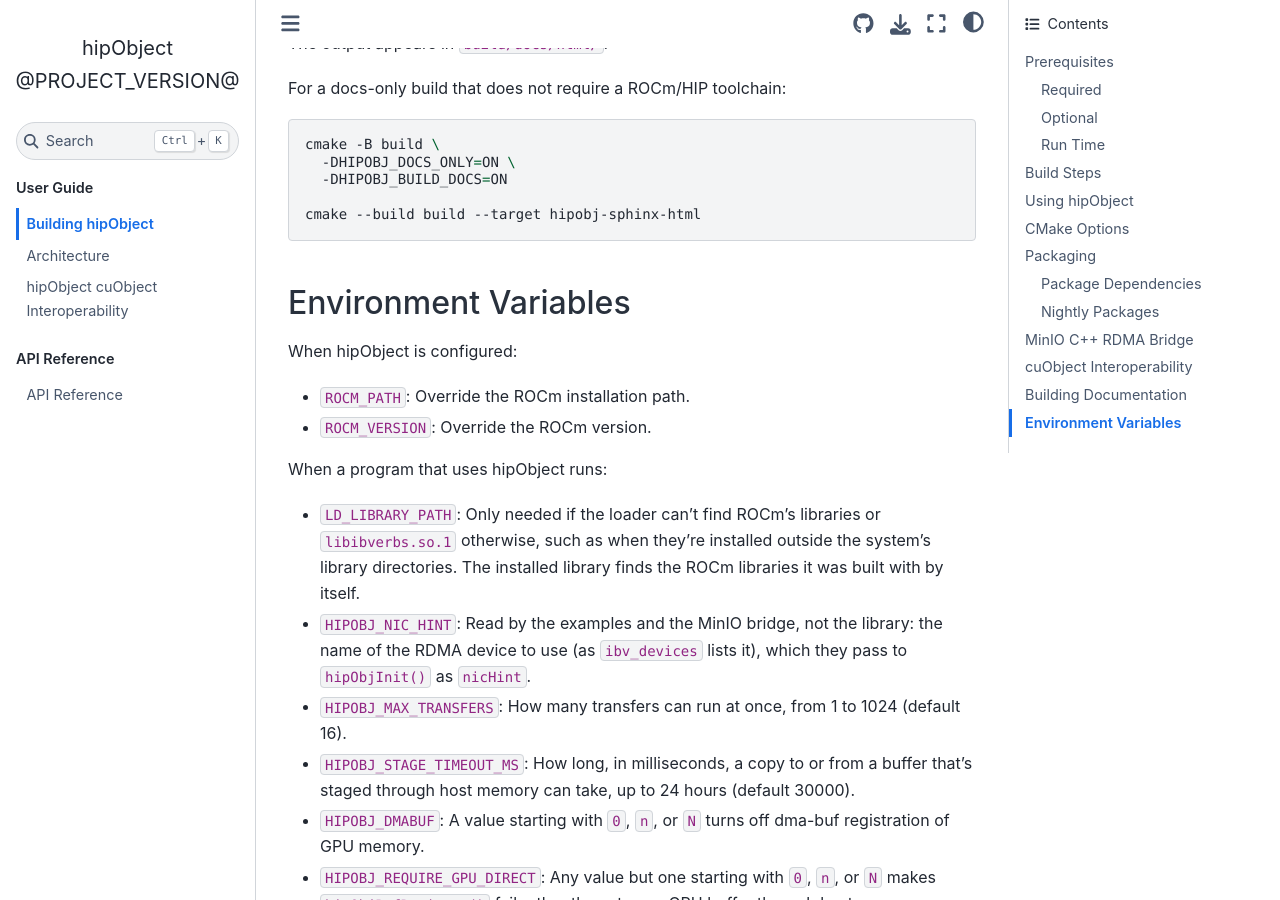
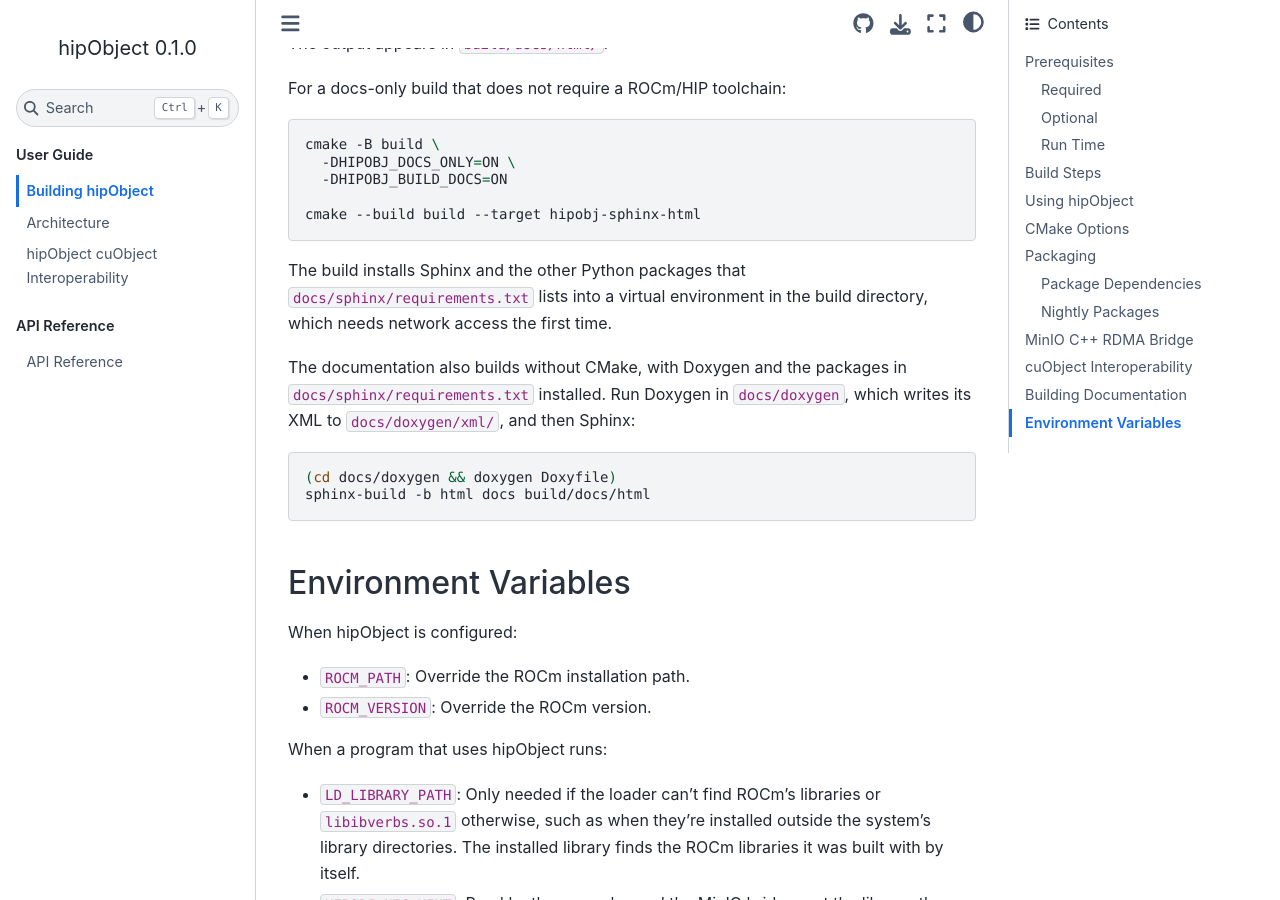
Before and after one commit to ROCm/hipObject, a Sphinx documentation site: the page built from docs/building.rst, in a window 1280 px wide and 900 px high, scrolled down 10261 px. Built offline with Sphinx 7.4.7 and the Sphinx Book theme 1.1.4, drawn with Linux system fonts in a browser that asks for light colours.

Commit message:
Make the documentation build without CMake (#258)
docs/conf.py and the Doxygen configuration were templates that CMake
filled in with configure_file(): the version, the Doxygen output
directory, and Breathe's XML path. Run on their own, as Read the Docs
runs them for rocm-systems projects, they didn't work. Both now work
as committed, and the CMake build only sends their output to the build
tree.

- docs/Doxyfile.in is now docs/doxygen/Doxyfile, with paths relative to
  docs/doxygen. Running doxygen there writes the XML to
  docs/doxygen/xml/, which .gitignore ignores. STRIP_FROM_PATH = ../..
  keeps the XML's file names relative to the repository root
  (include/hipobj.h). PROJECT_NUMBER is gone, since nothing that
  Breathe renders uses it.
- docs/conf.py reads the version from the top-level CMakeLists.txt, and
  looks for the XML in doxygen/xml by default.
- HIPOBJDocumentation.cmake writes a Doxyfile in the build tree that
  @INCLUDEs the committed one and changes only OUTPUT_DIRECTORY, and
  runs doxygen in docs/doxygen. It runs Sphinx on docs/ directly, and
  passes the XML's location in the build tree with
  -D breathe_projects.hipobj=..., so it no longer copies conf.py into
  the build tree.
- The documentation's Python requirements moved from the top-level
  requirements.txt to docs/sphinx/requirements.txt, where ROCm
  projects keep them. The requirements.txt entries in the workflows'
  path filters are gone, since docs/** covers the new location, and the
  documentation check and deploy workflows also run when the top-level
  CMakeLists.txt changes, since conf.py reads the version from it.

docs/building.rst describes the virtual environment and the build
without CMake, AGENTS.md says to keep CMake substitutions out of both
files, and CHANGELOG.md has an entry for the moves.

Testing: built the documentation before and after the change with a
docs-only CMake configuration. The Doxygen XML is the same apart from
its record of the configuration, and the HTML from clean builds is
identical apart from Sphinx's .buildinfo file. Running doxygen in
docs/doxygen and then sphinx-build -W on docs, without CMake, produces
the same HTML. black, pylint, vermin, cmakelint, actionlint, doc8, and
codespell are clean.

Co-authored-by: Claude <noreply@anthropic.com>

```diff
--- a/docs/building.rst
+++ b/docs/building.rst
@@ -517,6 +517,21 @@ toolchain:
 
    cmake --build build --target hipobj-sphinx-html
 
+The build installs Sphinx and the other Python packages
+that ``docs/sphinx/requirements.txt`` lists into a virtual
+environment in the build directory, which needs network
+access the first time.
+
+The documentation also builds without CMake, with Doxygen
+and the packages in ``docs/sphinx/requirements.txt``
+installed. Run Doxygen in ``docs/doxygen``, which writes its
+XML to ``docs/doxygen/xml/``, and then Sphinx:
+
+.. code-block:: bash
+
+   (cd docs/doxygen && doxygen Doxyfile)
+   sphinx-build -b html docs build/docs/html
+
 Environment Variables
 ---------------------
 
--- a/docs/conf.py
+++ b/docs/conf.py
@@ -5,7 +5,14 @@
 # Sphinx reads its settings from lowercase module-level names
 # pylint: disable=invalid-name
 
-"""Sphinx configuration for hipObject documentation."""
+"""Sphinx configuration for hipObject documentation.
+
+Sphinx reads this file as it is, with or without CMake, so it has
+to find everything it needs from its own directory.
+"""
+
+import re
+from pathlib import Path
 
 project = "hipObject"
 author = "Advanced Micro Devices, Inc."
@@ -13,9 +20,23 @@ author = "Advanced Micro Devices, Inc."
 copyright = "2025-2026 Advanced Micro Devices, Inc. All rights reserved."
 # pylint: enable=redefined-builtin
 
-# The project's version, from CMakeLists.txt, which configure_file() fills
-# in (see cmake/HIPOBJDocumentation.cmake)
-version = "@PROJECT_VERSION@"
+
+def _cmake_version():
+    """Return the version that the top-level CMakeLists.txt sets."""
+    cmake = (Path(__file__).resolve().parent.parent / "CMakeLists.txt").read_text(
+        encoding="utf-8"
+    )
+    parts = []
+    for part in ("MAJOR", "MINOR", "PATCH"):
+        match = re.search(rf"^set\(HIPOBJ_VERSION_{part} (\d+)\)$", cmake, re.MULTILINE)
+        if not match:
+            raise ValueError(f"HIPOBJ_VERSION_{part} not found in CMakeLists.txt")
+        parts.append(match.group(1))
+    return ".".join(parts)
+
+
+# The project's version, from CMakeLists.txt
+version = _cmake_version()
 release = version
 
 # -- Extensions ----------------------------------------------
@@ -31,8 +52,11 @@ extensions = [
 
 # -- Breathe (Doxygen XML import) ----------------------------
 
+# Where running doxygen in doxygen/ puts the XML. The CMake build
+# writes it to the build directory, and passes that path with
+# -D breathe_projects.hipobj=...
 breathe_projects = {
-    "hipobj": "@BREATHE_DOC_XML_DIR@",
+    "hipobj": "doxygen/xml",
 }
 breathe_default_project = "hipobj"
 breathe_default_members = ("members",)
```
Also changed, not shown: AGENTS.md (+10 -2 lines), CHANGELOG.md (+8 -1 lines), docs/sphinx/requirements.txt (renamed from requirements.txt), 10 other files.
